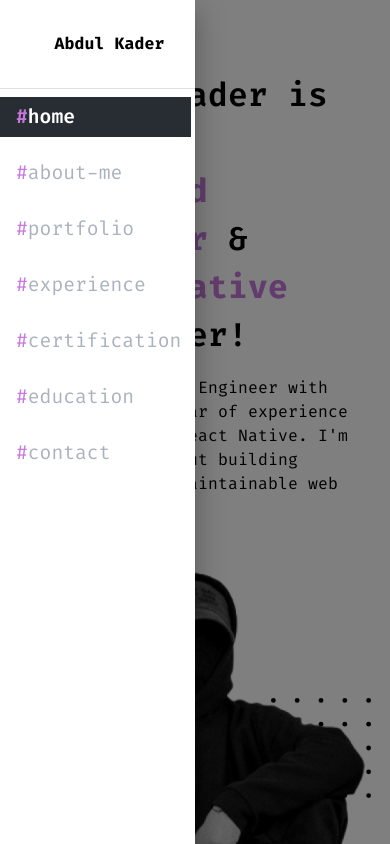
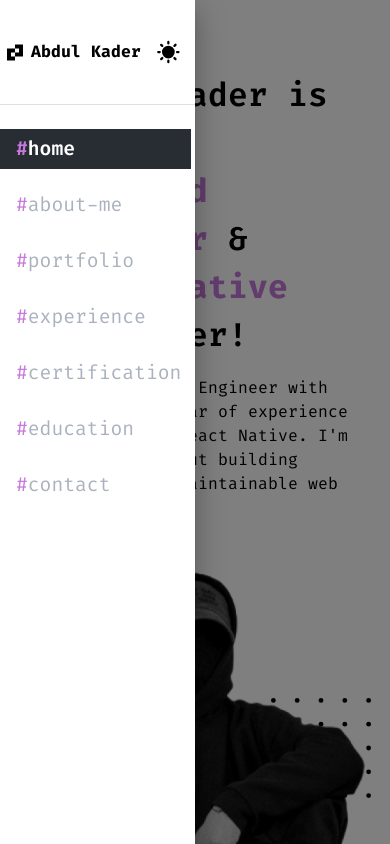
Before and after one commit to abdulkadershohan/react-protfolio, a React (Create React App) app: page / in a window 390 px wide. Both pictures are taken after a click on the button "open drawer". Shown: the top 844 px of the page. Built offline with nearby package versions, Linux system fonts and the light colour scheme.

Commit message:
mobile icon for mode change

```diff
--- a/src/components/drawerNew/NewDrawer.js
+++ b/src/components/drawerNew/NewDrawer.js
@@ -92,12 +92,29 @@ function DrawerAppBar(props, { children }) {
                 py={4}
             >
                 <LogoImg
-                    iconColor={isDark ? process.env.REACT_APP_TEXT_COLOR_DARK_MODE : process.env.REACT_APP_TEXT_COLOR_LIGHT_MODE}
+                    iconColor={isDark ? textLight : textDark}
                 />
                 <CTypography>
                     {logoTitle}
                 </CTypography>
+                <IconButton
+                    color='primary'
+                    onClick={() => {
+                        if (isDark) {
+                            dispatch(changeTheme('light'))
+                        }
+                        else {
+                            dispatch(changeTheme('dark'))
+                        }
+                    }}
+
+                >
+                    <SunIcon
+                        iconColor={isDark ? textLight : textDark}
+                    />
+                </IconButton>
             </Stack>
+
 
             <Divider />
             <Stack
@@ -105,6 +122,7 @@ function DrawerAppBar(props, { children }) {
                 fontSize="1.2rem"
                 textAlign={"left"}
                 py={1}
+                mt={2}
             >
                 {routes.map((item) => (
 
@@ -195,9 +213,6 @@ function DrawerAppBar(props, { children }) {
                             to="/"
 
                         >
-                            {/* <img src={logo} alt="logo"
-                                style={{ width: 15, height: 15 }}
-                            /> */}
                             <LogoImg
                                 iconColor={isDark ? textLight : textDark}
                             />
```
